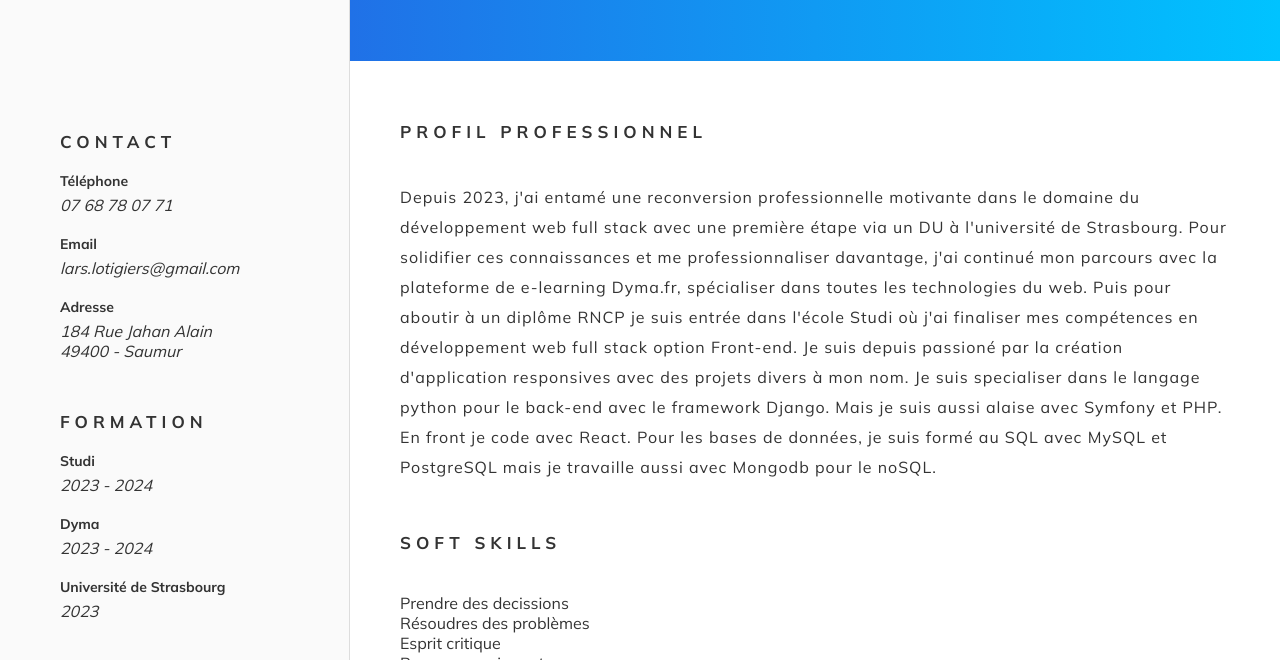
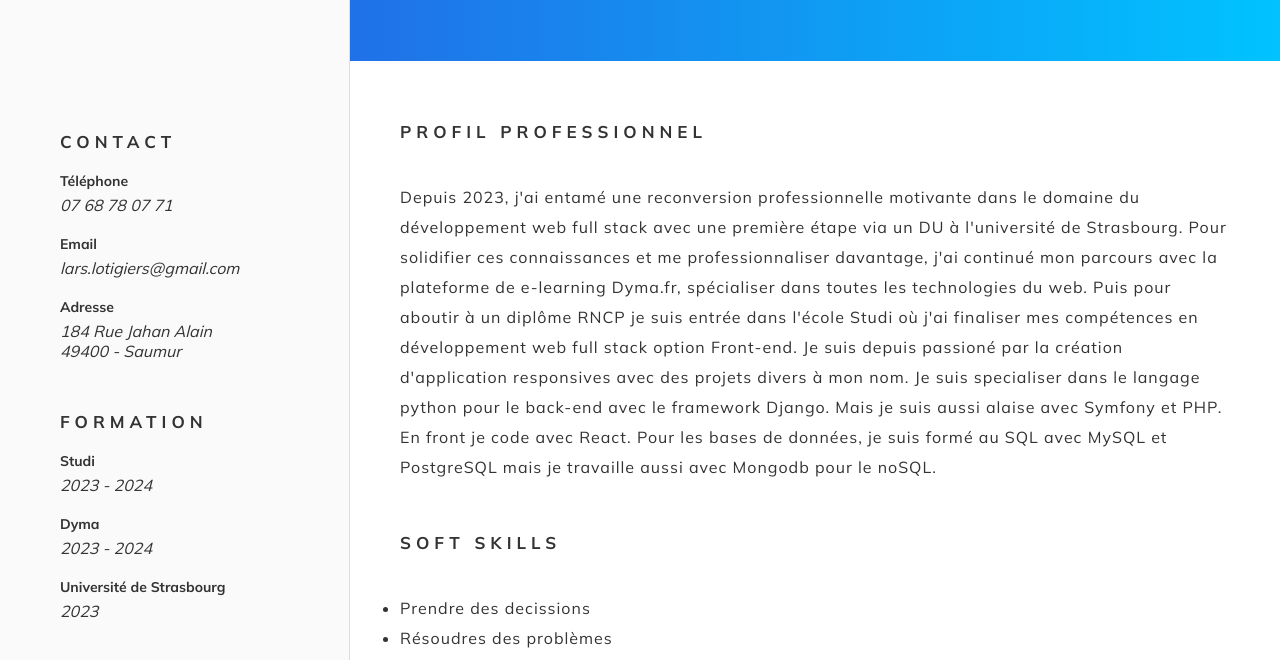
Before and after one commit to SoundLightRays/first-online-cv, a website: page index.html in a window 1280 px wide. Shown: the part 292-952 px from the top of the page. Drawn offline with nearby package versions, Linux system fonts and the light colour scheme; files that its build step writes are made by us from their sources.

Commit message:
soft skills update

```diff
--- a/scss/style.scss
+++ b/scss/style.scss
@@ -158,11 +158,11 @@ main {
     letter-spacing: 0.1rem;
     line-height: 3rem;
   }
-  // ul li {
-  //   line-height: 3rem;
-  //   letter-spacing: 0.1rem;
-  //   list-style-type:disc;
-  // }
+  ul li {
+    line-height: 3rem;
+    letter-spacing: 0.1rem;
+    list-style-type:disc;
+  }
   .experience {
     display: flex;
     margin: 6rem 0;
```
